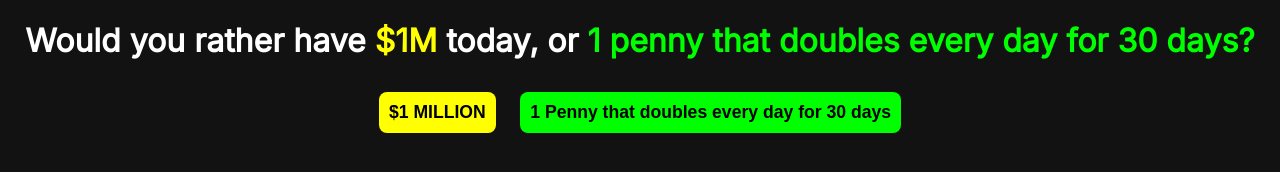
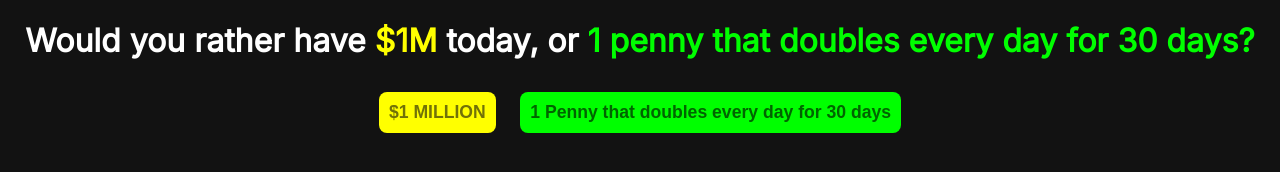
Before and after one commit to adamconkle/millionorpenny, a plain HTML site: page index.html in a window 1280 px wide. Drawn offline with Linux system fonts and the light colour scheme.

Commit message:
Update styles.css

```diff
--- a/styles.css
+++ b/styles.css
@@ -16,6 +16,7 @@ button {
   border: none;
   border-radius: .5rem;
   font-size: 1.1rem;
+  color: black;
 }
 button:hover {
   opacity: .8;
@@ -23,7 +24,9 @@ button:hover {
 }
 button#million {
   background-color: yellow;
+  color: #717208;
 }
 button#penny {
   background-color: lime;
+  color: darkgreen;
 }
```
